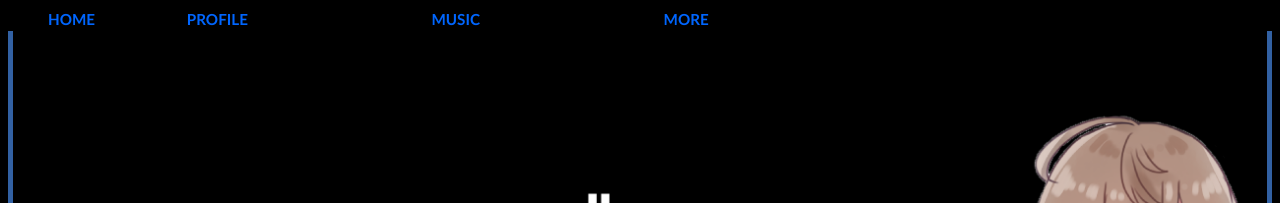
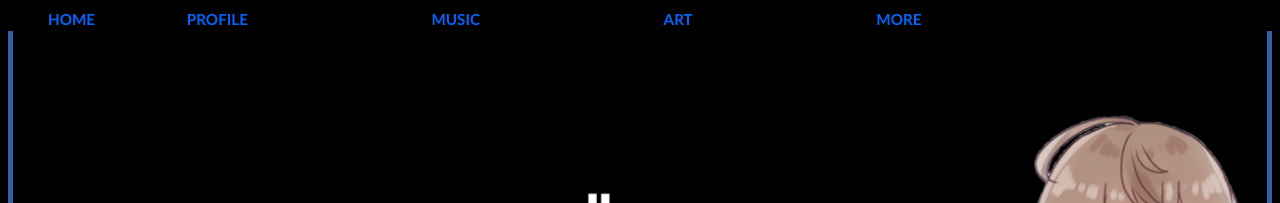
Before and after one commit to nekodendislike/nekodendislike.github.io, a Jekyll site: the page built from index.md, in a window 1280 px wide. Shown: the top 203 px of the page. Built offline with Jekyll 4.4.1, drawn with Linux system fonts in a browser that asks for light colours.

Commit message:
art追加

```diff
--- a/_includes/header.html
+++ b/_includes/header.html
@@ -4,6 +4,7 @@
             <li><a href="/index">HOME</a></li>
             <li><a href="/profile">PROFILE</a></li>
             <li><a href="/music">MUSIC</a></li>
+            <li><a href="/art">ART</a></li>
             <li><a href="/more">MORE</a></li>
         </ul>
     </nav>
```
